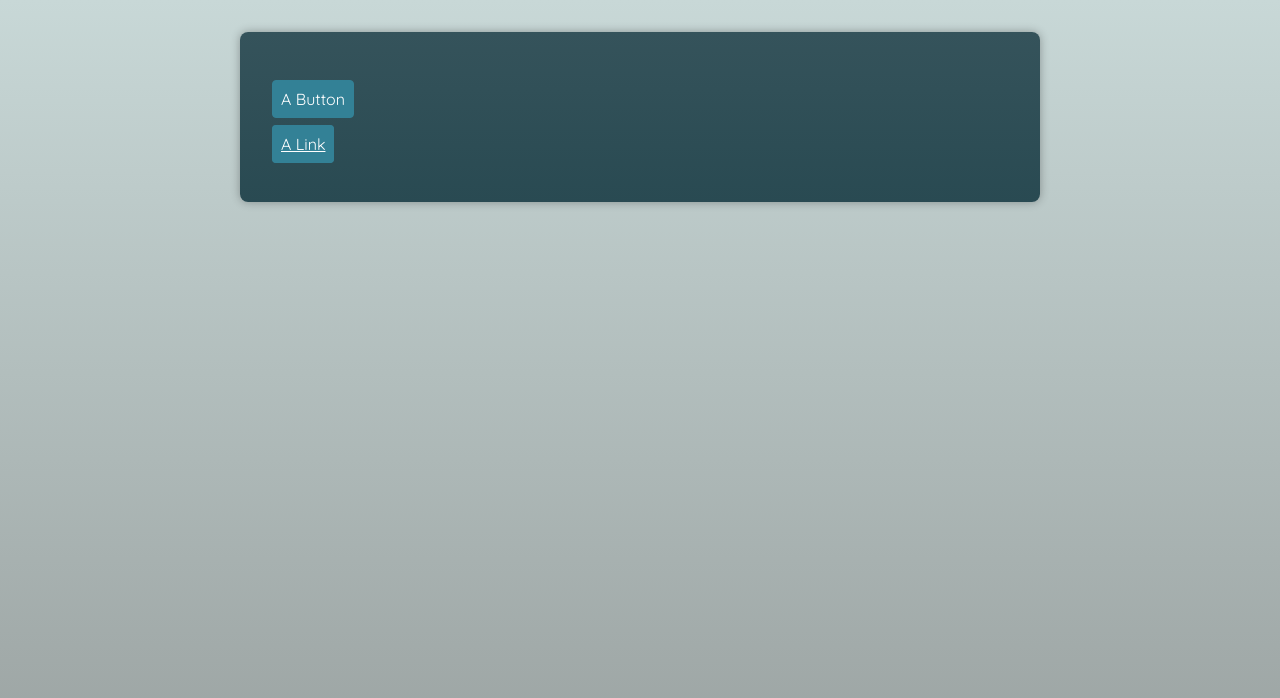
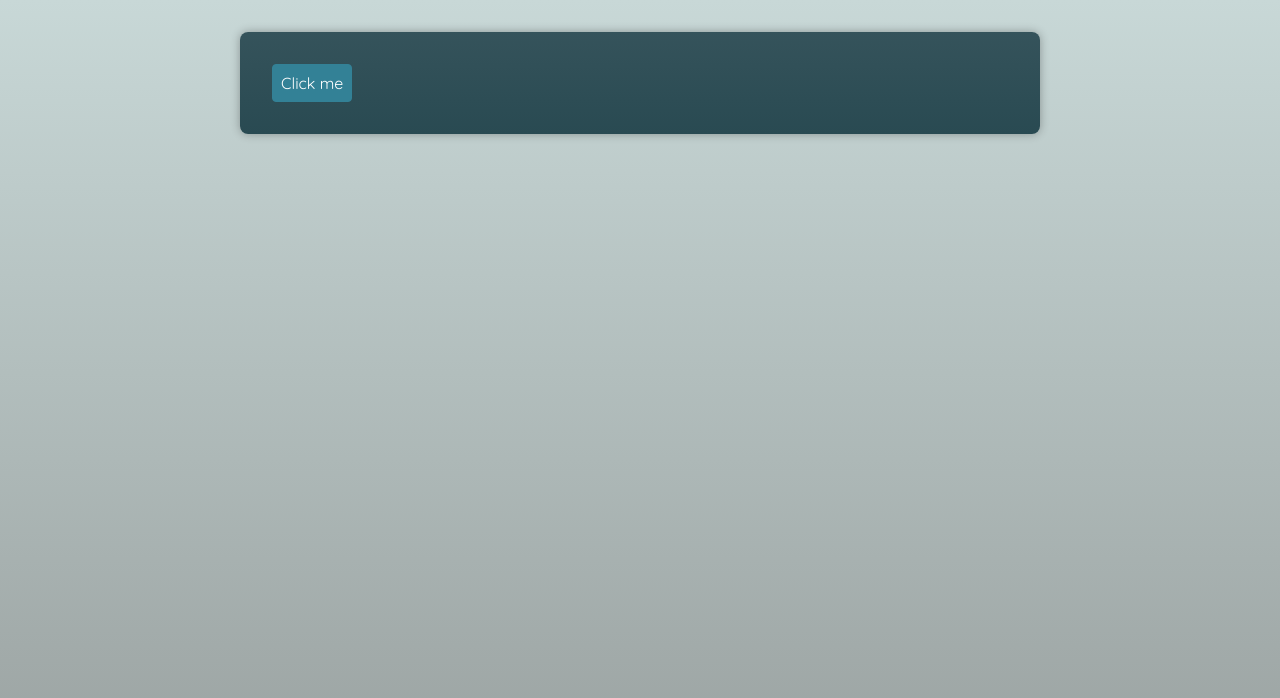
Before and after one commit to SuperUser-Gump/React-TypeScript-Components-Showcase, a React (Vite) app: page / in a window 1280 px wide. Shown: the top 698 px of the page. Built offline with nearby package versions, Linux system fonts and the light colour scheme; a web font is replaced by a local one.

Commit message:
feat: Add 'Container' component and remove 'Button' components
- Removed the 'Button' components and replaced them with the 'Container' component, customizing it to render a button.

```diff
--- a/src/App.tsx
+++ b/src/App.tsx
@@ -1,16 +1,12 @@
 import Button from './components/Button.tsx';
+import Container from './components/Container.tsx';
 
 function App() {
   return (
     <main>
-      <p>
-        <Button el="button">A Button</Button>
-      </p>
-      <p>
-        <Button el="anchor" href="https://google.com">
-          A Link
-        </Button>
-      </p>
+      <Container as={Button} el="button">
+        Click me
+      </Container>
     </main>
   );
 }
```
